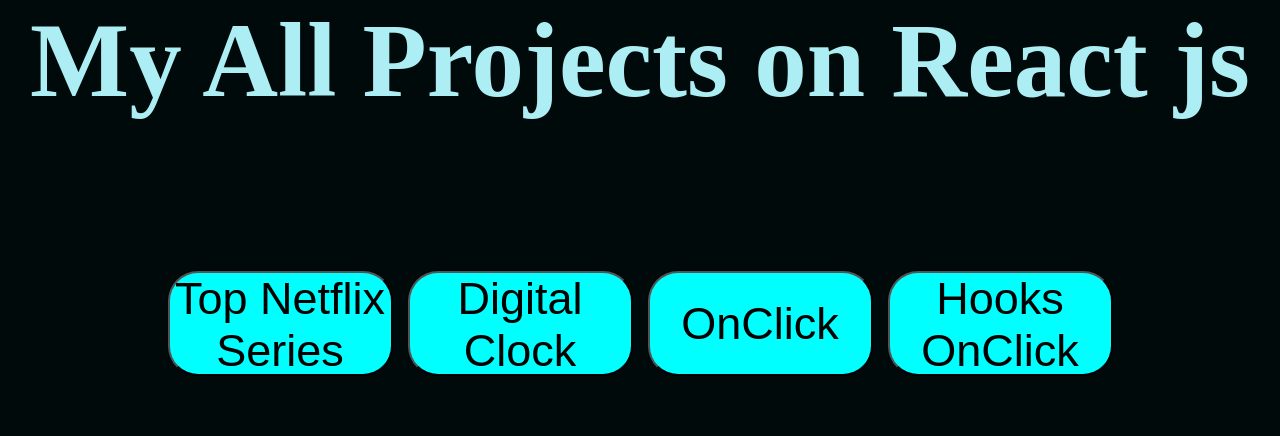
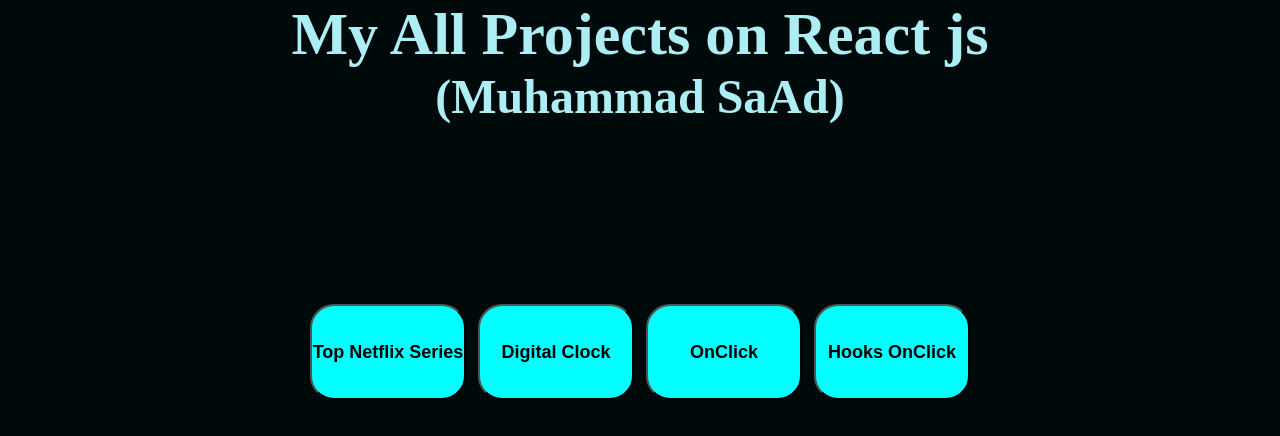
Before and after one commit to muhammadsaad91/test, a React (Create React App) app: page / in a window 1280 px wide. Shown: the top 436 px of the page. Built offline with nearby package versions, Linux system fonts and the light colour scheme.

Commit message:
States added and css upgraded

```diff
--- a/src/App.jsx
+++ b/src/App.jsx
@@ -9,6 +9,7 @@
     return (
         <>
 <h1>My All Projects on React js </h1>
+<h2>(Muhammad SaAd)</h2>
 <div className="card">
 
 
--- a/src/Buton.jsx
+++ b/src/Buton.jsx
@@ -1,11 +1,16 @@
 import react from "react";
+import { useState } from "react/cjs/react.development";
 const Buton=(props)=>{
+const [name,setchng]=useState(props.name)
+const chng =()=>{
+setchng('This is Checked by You')
+}
     return(
         <>
         <a href={props.link} target='_blank'>
-        <button>{props.name}</button>
+        <button onClick={chng}>{name}</button>
         </a>
         </>
     );
 }
-export default Buton;
+    export default Buton;
--- a/src/index.css
+++ b/src/index.css
@@ -5,10 +5,15 @@
 background-color: rgb(0, 10, 10);
 }
 html{
-  font-size: 15px;
+  font-size: 12px;
+}
+h2{
+  font-size: 4rem;
+text-align: center;
+color: rgb(172, 238, 243);
 }
 h1{
-  font-size: 7rem;
+  font-size: 5rem;
 text-align: center;
 color: rgb(172, 238, 243);
 }
@@ -20,28 +25,30 @@
 } */
 .card{
   gap: 1rem;
-  margin-top: 10rem;
+  margin-top: 15rem;
   justify-content: center;
-  /* align-items: center; */
+  align-items: center;
   display: flex;
   /* border: 2px solid black; */
-  box-sizing: border-box;
+  /* box-sizing: border-box; */
   flex-wrap: wrap;
  }
 button{
   text-align: center;
-  font-size: 3rem;
-  width: 15rem;
-  height: 7rem;
+  font-size: 1.5rem;
+  width: 13rem;
+  height:8rem;
   cursor: pointer;
   border-radius: 2rem;
   background-color: aqua;
   color: black;
   /* box-sizing: border-box; */
-  text-overflow: none;
+  /* text-overflow: none; */
+  font-weight: bold;
 }
 button:hover{
   background-color: black;
   color: aqua;
   border-radius: 1rem;
+  font-style: italic;
 }
```
